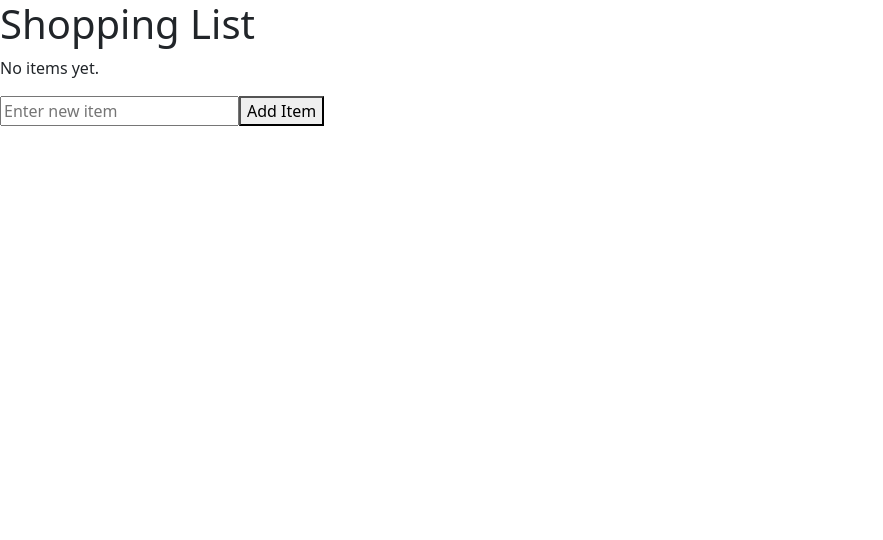
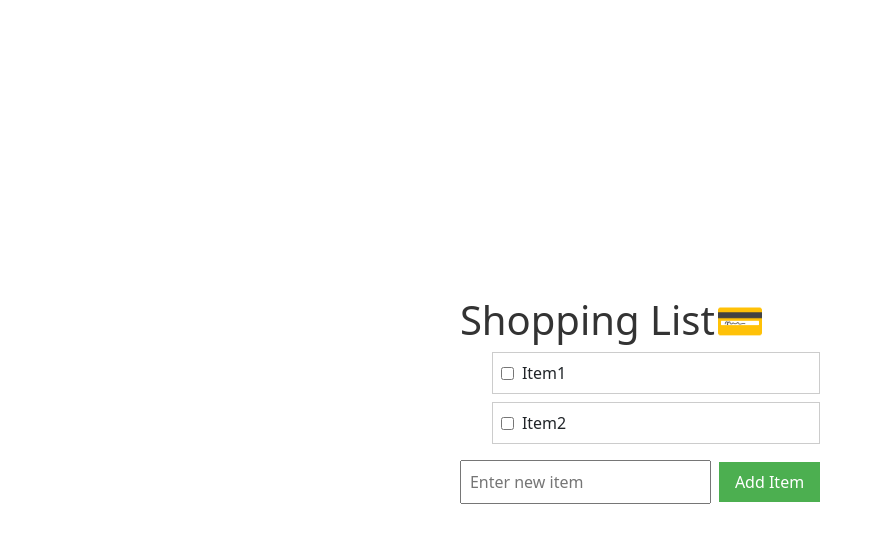
Before and after one commit to Drew-lgtm/Unicorn, a React (Vite) app in the folder shopping-list/: page /list in a window 1280 px wide. Shown: the top 540 px of the page, without its empty margins (0-883 px from the left). Built offline with nearby package versions, Linux system fonts and the light colour scheme.

Commit message:
Finished part 1

```diff
--- a/shopping-list/package.json
+++ b/shopping-list/package.json
@@ -11,7 +11,8 @@
   "dependencies": {
     "bootstrap": "^5.2.3",
     "react": "^18.2.0",
-    "react-dom": "^18.2.0"
+    "react-dom": "^18.2.0",
+    "react-router-dom": "^6.18.0"
   },
   "devDependencies": {
     "@types/react": "^18.0.27",
--- a/shopping-list/src/App.tsx
+++ b/shopping-list/src/App.tsx
@@ -1,8 +1,19 @@
-import List from "./components/List" ;
+import React from 'react';
+import { BrowserRouter as Router, Route, Routes } from 'react-router-dom';
+import Home from './components/Home';
+import List from './components/List';
+import './styles.css';
 
 
-function App() {
-  return <div><List /></div>;
-}
+const App: React.FC = () => {
+  return (
+    <Router>
+      <Routes>
+        <Route path="/" element={<Home />} />
+        <Route path="/list" element={<List />} />
+      </Routes>
+    </Router>
+  );
+};
 
 export default App;
--- /dev/null
+++ b/shopping-list/src/components/Home.tsx
@@ -0,0 +1,63 @@
+import React, { useState } from 'react';
+import { Link, useNavigate } from 'react-router-dom';
+import Login from './Login';
+
+const Home: React.FC = () => {
+  const [user, setUser] = useState<string | null>(null);
+  const [loginOpen, setLoginOpen] = useState(false);
+  const navigate = useNavigate();
+
+  const handleLogin = (username: string, password: string) => {
+    if (username === 'user1' && password === 'password') {
+      setUser(username);
+      setLoginOpen(false);
+      navigate('/list'); // Redirect to the shopping list
+    } else {
+      alert('Invalid credentials');
+    }
+  };
+
+  const handleLogout = () => {
+    setUser(null);
+  };
+
+  return (
+    <div style={{ border: '1px solid #ccc', padding: '20px', borderRadius: '8px', maxWidth: '400px', margin: 'auto', backgroundColor: '#e6f7ff' }}>
+      {user ? (
+        <div>
+          <h1 style={{ textAlign: 'center', color: '#333' }}>Welcome, {user}!</h1>
+          <p style={{ textAlign: 'center' }}>
+            <button onClick={handleLogout}>Logout</button>
+          </p>
+          <p style={{ textAlign: 'center' }}>
+            <Link to="/list" style={{ textDecoration: 'none', color: '#007bff', fontWeight: 'bold' }}>
+              Go to Shopping List
+            </Link>
+          </p>
+        </div>
+      ) : (
+        <div>
+          <h1 style={{ textAlign: 'center', color: '#333' }}>Welcome to the shopping list application</h1>
+          <p style={{ textAlign: 'center' }}>
+            Start managing your shopping list{' '}
+            <span role="img" aria-label="shopping-cart">
+              🛒
+            </span>
+          </p>
+          <p style={{ textAlign: 'center' }}>
+            <button onClick={() => setLoginOpen(true)}>Login</button>
+          </p>
+          <p style={{ textAlign: 'center' }}>
+            <Link to="/list" style={{ textDecoration: 'none', color: '#007bff', fontWeight: 'bold' }}>
+              Go to  guest Shopping List (without login)
+            </Link>
+          </p>
+        </div>
+      )}
+
+      {loginOpen && <Login onLogin={handleLogin} onClose={() => setLoginOpen(false)} />}
+    </div>
+  );
+};
+
+export default Home;
--- a/shopping-list/src/components/List.tsx
+++ b/shopping-list/src/components/List.tsx
@@ -1,27 +1,76 @@
-import { Fragment, useState } from "react";
-import NewItemInput from "./NewItemInput";
+import React, { Fragment, useState, useEffect } from 'react';
+import NewItemInput from './NewItemInput';
 
-function List() {
-  const [items, setItems] = useState<string[]>([]);
-
-  const Message = items.length === 0 ? <p>No items yet.</p> : null;
+const List: React.FC = () => {
+  const [items, setItems] = useState<{ id: number; text: string; completed: boolean }[]>([]);
+  const [nextId, setNextId] = useState(1);
 
   const handleAddItem = (newItem: string) => {
-    setItems([...items, newItem]);
+    if (newItem.trim() !== '') {
+      setItems([...items, { id: nextId, text: newItem, completed: false }]);
+      setNextId(nextId + 1);
+    }
   };
+
+  const handleToggleCompleted = (id: number) => {
+    setItems((prevItems) =>
+      prevItems.map((item) =>
+        item.id === id ? { ...item, completed: !item.completed } : item
+      )
+    );
+  };
+
+  // useEffect to add default items on component mount
+  useEffect(() => {
+    const defaultItems = ['Item1', 'Item2'];
+    const defaultItemsData = defaultItems.map((item, index) => ({
+      id: nextId + index,
+      text: item,
+      completed: false,
+    }));
+
+    setItems([...items, ...defaultItemsData]);
+    setNextId(nextId + defaultItemsData.length);
+  }, []); // Empty dependency array ensures this effect runs once on mount
+
+  const completedItems = items.filter((item) => item.completed);
+  const incompleteItems = items.filter((item) => !item.completed);
 
   return (
     <Fragment>
-      <h1>Shopping List</h1>
-      {Message}
-      <ul className="list-group">
-        {items.map((item) => (
-          <li key={item}>{item}</li>
+      <h1>Shopping List💳</h1>
+      <ul>
+        {incompleteItems.map((item) => (
+          <li key={item.id} className="list-item">
+            <input
+              type="checkbox"
+              checked={item.completed}
+              onChange={() => handleToggleCompleted(item.id)}
+            />
+            <span style={{ textDecoration: item.completed ? 'line-through' : 'none' }}>
+              {item.text}
+            </span>
+          </li>
+        ))}
+      </ul>
+      {completedItems.length > 0 && <hr />}
+      <ul>
+        {completedItems.map((item) => (
+          <li key={item.id} className="list-item">
+            <input
+              type="checkbox"
+              checked={item.completed}
+              onChange={() => handleToggleCompleted(item.id)}
+            />
+            <span style={{ textDecoration: item.completed ? 'line-through' : 'none' }}>
+              {item.text}
+            </span>
+          </li>
         ))}
       </ul>
       <NewItemInput onAddItem={handleAddItem} />
     </Fragment>
   );
-}
+};
 
 export default List;
--- /dev/null
+++ b/shopping-list/src/components/Login.tsx
@@ -0,0 +1,41 @@
+import React, { useState } from 'react';
+
+interface LoginProps {
+  onLogin: (username: string, password: string) => void;
+  onClose: () => void;
+}
+
+const Login: React.FC<LoginProps> = ({ onLogin, onClose }) => {
+  const [username, setUsername] = useState('');
+  const [password, setPassword] = useState('');
+
+  const handleSubmit = (e: React.FormEvent) => {
+    e.preventDefault();
+    onLogin(username, password);
+  };
+
+  return (
+    <div style={{ textAlign: 'center' }}>
+      <h2>Login</h2>
+      <p>"user1" + "password"</p>
+      <form onSubmit={handleSubmit}>
+        <label style={{ marginBottom: '8px' }}>
+          Username:
+          <input type="text" value={username} onChange={(e) => setUsername(e.target.value)} />
+        </label>
+        <br />
+        <label style={{ marginBottom: '16px' }}>
+          Password:
+          <input type="password" value={password} onChange={(e) => setPassword(e.target.value)} />
+        </label>
+        <br />
+        <button type="submit">Login</button>
+        <button type="button" onClick={onClose}>
+          Close
+        </button>
+      </form>
+    </div>
+  );
+};
+
+export default Login;
--- a/shopping-list/src/components/NewItemInput.tsx
+++ b/shopping-list/src/components/NewItemInput.tsx
@@ -1,16 +1,22 @@
-import React, { useState } from "react";
+import React, { useState } from 'react';
 
 interface NewItemInputProps {
   onAddItem: (newItem: string) => void;
 }
 
 const NewItemInput: React.FC<NewItemInputProps> = ({ onAddItem }) => {
-  const [newItem, setNewItem] = useState("");
+  const [newItem, setNewItem] = useState('');
 
   const handleAddItem = () => {
-    if (newItem.trim() !== "") {
+    if (newItem.trim() !== '') {
       onAddItem(newItem);
-      setNewItem("");
+      setNewItem('');
+    }
+  };
+
+  const handleKeyPress = (e: React.KeyboardEvent<HTMLInputElement>) => {
+    if (e.key === 'Enter') {
+      handleAddItem();
     }
   };
 
@@ -20,6 +26,7 @@ const NewItemInput: React.FC<NewItemInputProps> = ({ onAddItem }) => {
         type="text"
         value={newItem}
         onChange={(e) => setNewItem(e.target.value)}
+        onKeyPress={handleKeyPress}
         placeholder="Enter new item"
       />
       <button onClick={handleAddItem}>Add Item</button>
--- /dev/null
+++ b/shopping-list/src/styles.css
@@ -0,0 +1,75 @@
+
+body {
+    font-family: 'Arial', sans-serif;
+    margin: 0;
+    padding: 0;
+    background-color: #f2f2f2;
+    display: flex;
+    flex-direction: column;
+    align-items: center;
+    justify-content: center;
+    min-height: 100vh;
+  }
+
+  h1 {
+    color: #333;
+  }
+
+  ul {
+    list-style: none;
+    padding: 0;
+  }
+
+  li {
+    display: flex;
+    align-items: center;
+    margin-bottom: 8px;
+  }
+
+  input[type="checkbox"] {
+    margin-right: 8px;
+  }
+
+  .new-item-container {
+    display: flex;
+    margin-top: 16px;
+  }
+
+  input[type="text"] {
+    padding: 8px;
+    font-size: 16px;
+    margin-right: 8px;
+  }
+
+  button {
+    padding: 8px 16px;
+    font-size: 16px;
+    background-color: #4caf50;
+    color: #fff;
+    border: none;
+    cursor: pointer;
+  }
+
+  button:hover {
+    background-color: #45a049;
+  }
+
+
+.list-item {
+    border: 1px solid #ccc;
+    padding: 8px;
+    margin-bottom: 8px;
+    display: flex;
+    align-items: center;
+  }
+
+  .list-item input {
+    margin-right: 8px;
+  }
+
+  .list-item span {
+    flex-grow: 1;
+    white-space: nowrap;
+    overflow: hidden;
+    text-overflow: ellipsis;
+  }
```
Also changed, not shown: shopping-list/public/index.html (added, +8 -0 lines), 1 other file (tests, documents, lock files or other folders).
